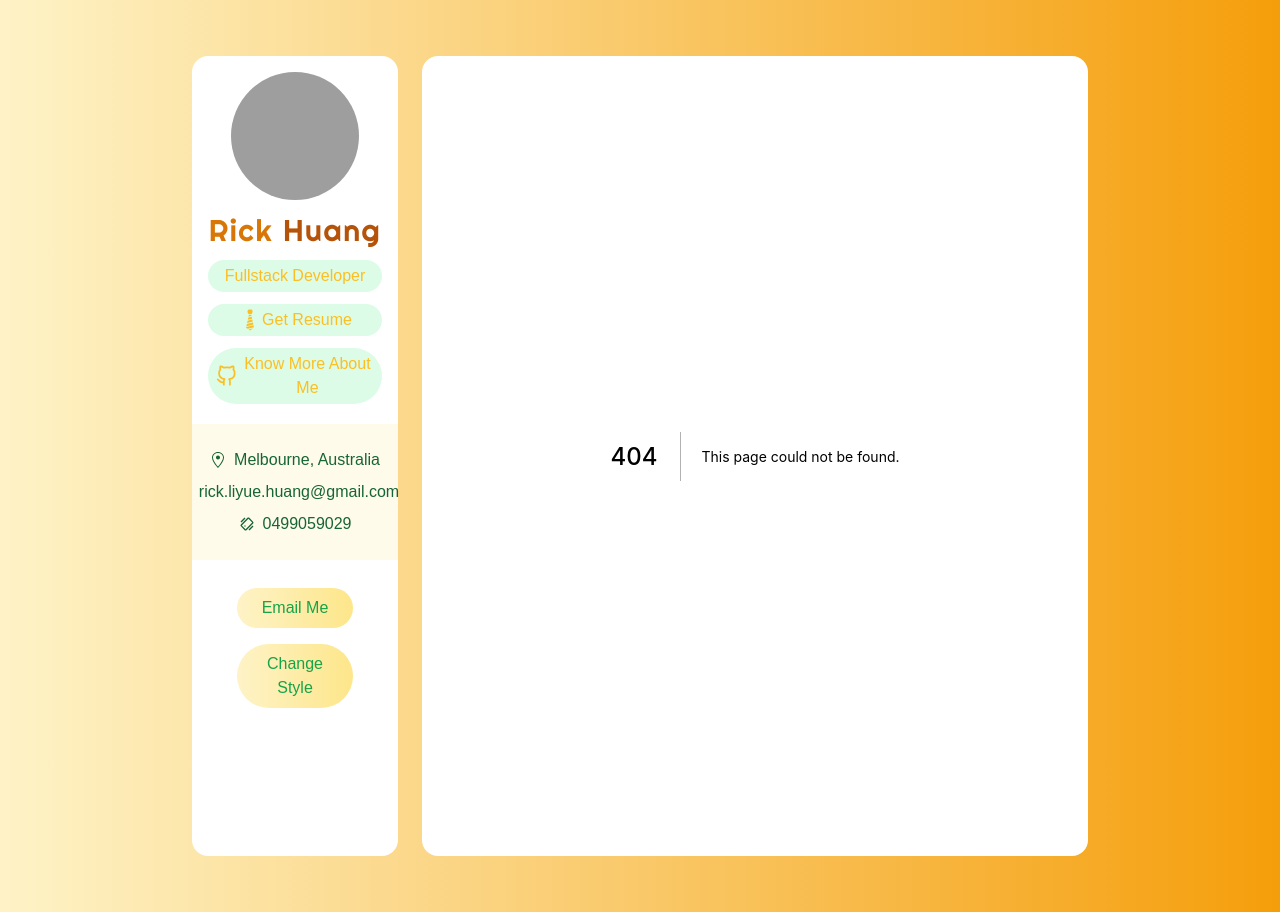
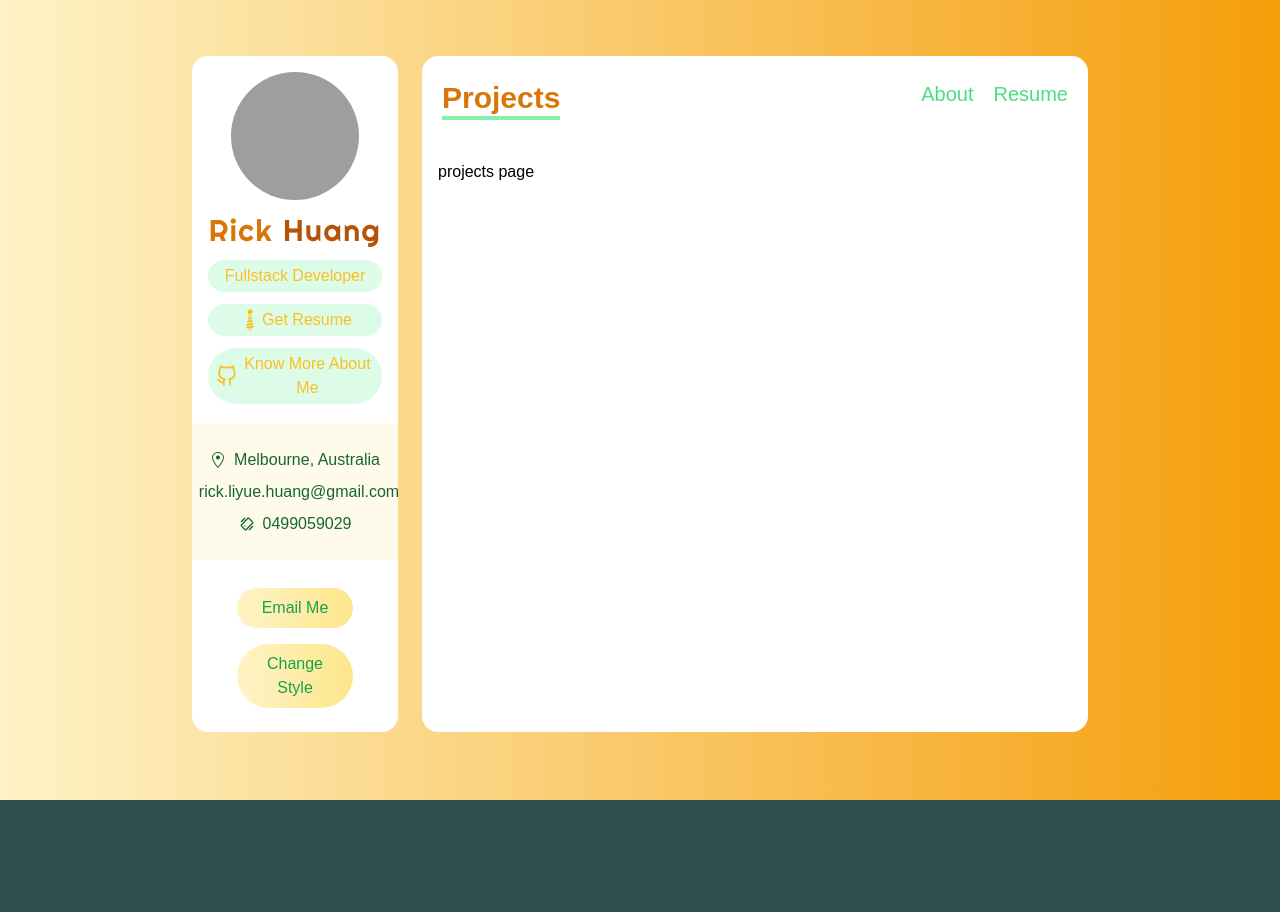
Before and after one commit to rick-liyue-huang/resume-modified, a Next.js app: page /projects in a window 1280 px wide. Before the commit this address had no page. After the commit the page ends 800 px from the top, so only its background shows below. Built offline with nearby package versions, Linux system fonts and the light colour scheme; grey boxes are pictures that could not be loaded.

Commit message:
feat: add navbar component

```diff
--- /dev/null
+++ b/components/Navbar.tsx
@@ -0,0 +1,82 @@
+import React, {useEffect, useState} from 'react';
+import Link from 'next/link';
+import {useRouter} from "next/router";
+
+type ActiveEnum =
+	'About' | 'Resume' | 'Projects';
+
+const NavItem: React.FC<{
+	activeItem: ActiveEnum,
+	setActiveItem: (activeItem: ActiveEnum) => void,
+	name: ActiveEnum,
+	route: string
+}> = ({name, setActiveItem, activeItem, route}) => {
+	return (
+		activeItem !== name
+		? (
+			<Link href={route}>
+				<a><span className={'hover:text-green-600'} onClick={() => setActiveItem(name)}>{name}</span></a>
+			</Link>
+		) : null
+	)
+}
+
+
+const Navbar = () => {
+
+	const [activeItem, setActiveItem] = useState<ActiveEnum>('About');
+
+	const {pathname} = useRouter()
+
+	useEffect(() => {
+		if (pathname === '/') {
+			setActiveItem('About')
+		} else if (pathname === '/projects') {
+			setActiveItem('Projects')
+		} else if (pathname === '/resume') {
+			setActiveItem('Resume');
+		}
+	}, [])
+
+	return (
+		<div className={'flex justify-between px-5 py-3 my-3'}>
+			<span
+				className={'font-bold text-amber-600 text-2xl border-b-4 border-green-300 md:text-3xl'}
+			>
+				{activeItem}</span>
+			<div className={'text-green-400 font-lg flex space-x-5 text-xl'}>
+				<NavItem activeItem={activeItem} setActiveItem={setActiveItem} name={'About'} route={'/'} />
+				<NavItem activeItem={activeItem} setActiveItem={setActiveItem} name={'Resume'} route={'/resume'} />
+				<NavItem activeItem={activeItem} setActiveItem={setActiveItem} name={'Projects'} route={'/projects'} />
+				{/*
+				{
+					activeItem !== 'About'
+					&& (
+							<Link href={'/'}>
+								<a><span onClick={() => setActiveItem('About')}>About</span></a>
+							</Link>
+					)
+				}
+				{
+					activeItem !== 'Projects'
+					&& (
+						<Link href={'/projects'}>
+							<a><span onClick={() => setActiveItem('Projects')}>Projects</span></a>
+						</Link>
+					)
+				}
+				{
+					activeItem !== 'Resume'
+					&& (
+						<Link href={'/resume'}>
+							<a><span onClick={() => setActiveItem('Resume')}>Resume</span></a>
+						</Link>
+					)
+				}
+				*/}
+			</div>
+		</div>
+	);
+};
+
+export default Navbar;
--- a/pages/_app.tsx
+++ b/pages/_app.tsx
@@ -1,13 +1,15 @@
 import '../styles/globals.css'
 import Sidebar from "../components/Sidebar";
+import Navbar from "../components/Navbar";
 
 function MyApp({ Component, pageProps }) {
   return (
-    <div className={'grid grid-cols-12 gap-6 my-14 lg:px-48 px-5'}>
+    <div className={'grid grid-cols-12 gap-6 my-14 lg:px-48 px-5 sm:px-20 md:px-32'}>
       <div className={'lg:col-span-3 bg-white rounded-2xl col-span-12 p-4 text-center'}>
         <Sidebar />
       </div>
-      <div className={'lg:col-span-9 bg-white rounded-2xl col-span-12'}>
+      <div className={'lg:col-span-9 bg-white rounded-2xl col-span-12 flex flex-col'}>
+        <Navbar />
         <Component {...pageProps} />
       </div>
     </div>
--- /dev/null
+++ b/pages/projects.tsx
@@ -0,0 +1,11 @@
+import React from 'react';
+
+const projects = () => {
+	return (
+		<div className={'p-4'}>
+			projects page
+		</div>
+	);
+};
+
+export default projects;
--- /dev/null
+++ b/pages/resume.tsx
@@ -0,0 +1,11 @@
+import React from 'react';
+
+const resume = () => {
+	return (
+		<div className={'p-4'}>
+			resume page
+		</div>
+	);
+};
+
+export default resume;
```
